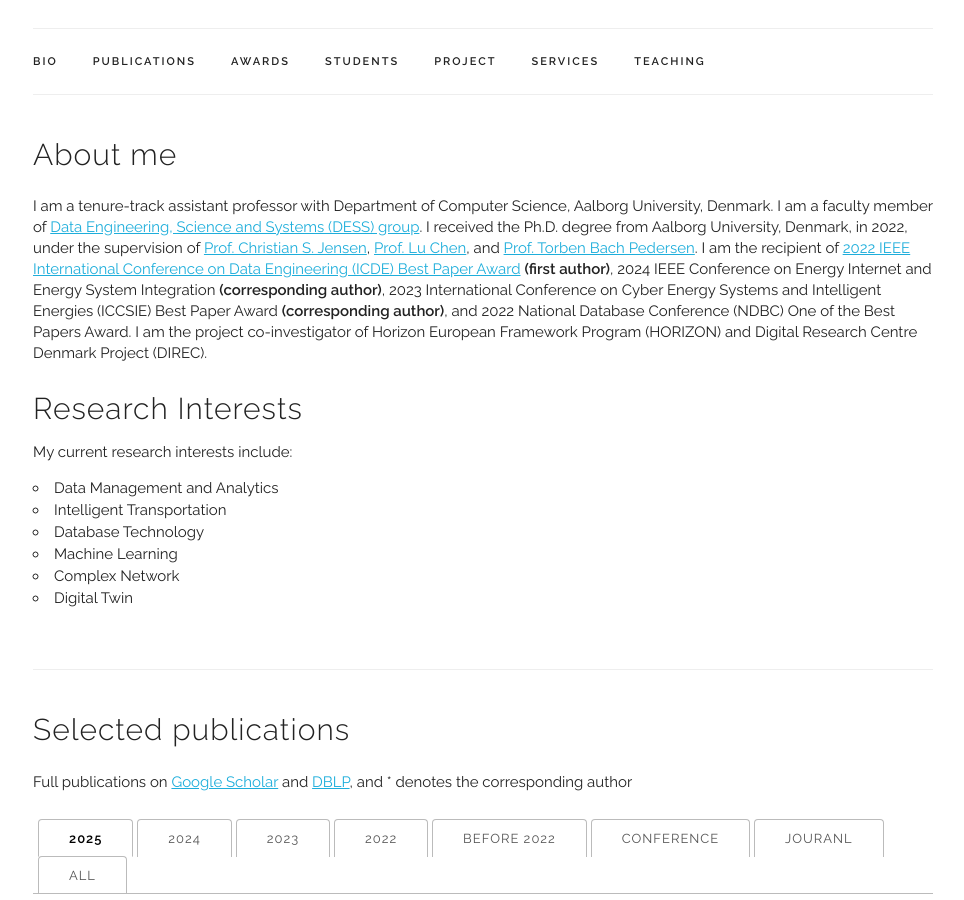
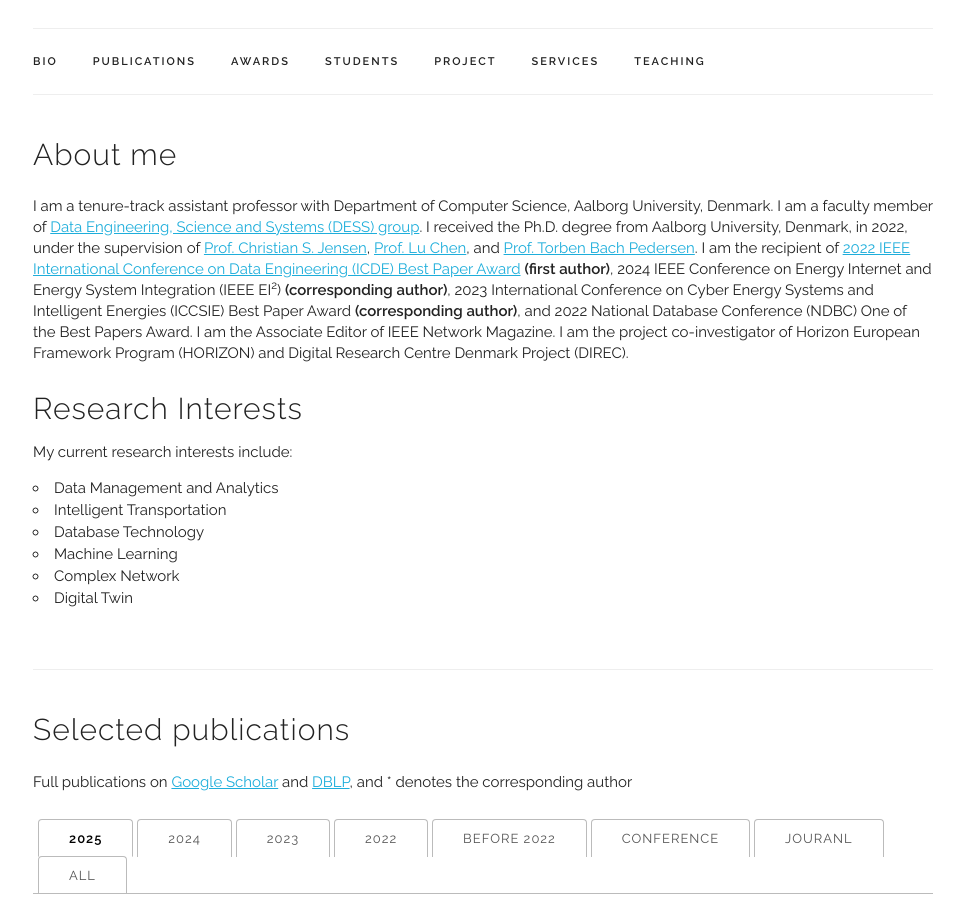
Before and after one commit to litianyi-cs-dkaau/litianyi-cs-dkaau.github.io, a Jekyll site: the page built from index.html, in a window 1280 px wide and 900 px high, scrolled down 335 px. Shown: the whole window, without its empty margins (157-1121 px from the left). Built offline with Jekyll 4.4.1, drawn with Linux system fonts in a browser that asks for light colours.

Commit message:
Update index.html

```diff
--- a/index.html
+++ b/index.html
@@ -13,7 +13,8 @@
   <p style="line-height:1.4">
   I am a tenure-track assistant professor with Department of Computer Science, Aalborg University, Denmark. I am a faculty member of <a href="https://www.cs.aau.dk/research/dess-data-engineering-science-and-systems/about-dess"> Data Engineering, Science and Systems (DESS) group</a>.
     I received the Ph.D. degree from Aalborg University, Denmark, in 2022, under the supervision of <a href="https://csj.cs.aau.dk" target="_blank">Prof. Christian S. Jensen</a>, <a href="https://person.zju.edu.cn/en/luchen" target="_blank">Prof. Lu Chen</a>, and <a href="https://homes.cs.aau.dk/~tbp/" target="_blank">Prof. Torben Bach Pedersen</a>.
-   I am the recipient of <a href="https://icde2022.ieeecomputer.my/best-papers/" target="_blank"> 2022 IEEE International Conference on Data Engineering (ICDE) Best Paper Award</a> <b>(first author)</b>, 2024 IEEE Conference on Energy Internet and Energy System Integration <b>(corresponding author)</b>, 2023 International Conference on Cyber Energy Systems and Intelligent Energies (ICCSIE) Best Paper Award <b>(corresponding author)</b>, and 2022 National Database Conference (NDBC) One of the Best Papers Award.
+   I am the recipient of <a href="https://icde2022.ieeecomputer.my/best-papers/" target="_blank"> 2022 IEEE International Conference on Data Engineering (ICDE) Best Paper Award</a> <b>(first author)</b>, 2024 IEEE Conference on Energy Internet and Energy System Integration (IEEE EI<sup>2</sup>) <b>(corresponding author)</b>, 2023 International Conference on Cyber Energy Systems and Intelligent Energies (ICCSIE) Best Paper Award <b>(corresponding author)</b>, and 2022 National Database Conference (NDBC) One of the Best Papers Award.
+   I am the Associate Editor of IEEE Network Magazine.
     I am the project co-investigator of Horizon European Framework Program (HORIZON) and Digital Research Centre Denmark Project (DIREC).</p>
 
   <h4>Research Interests</h4>
```
